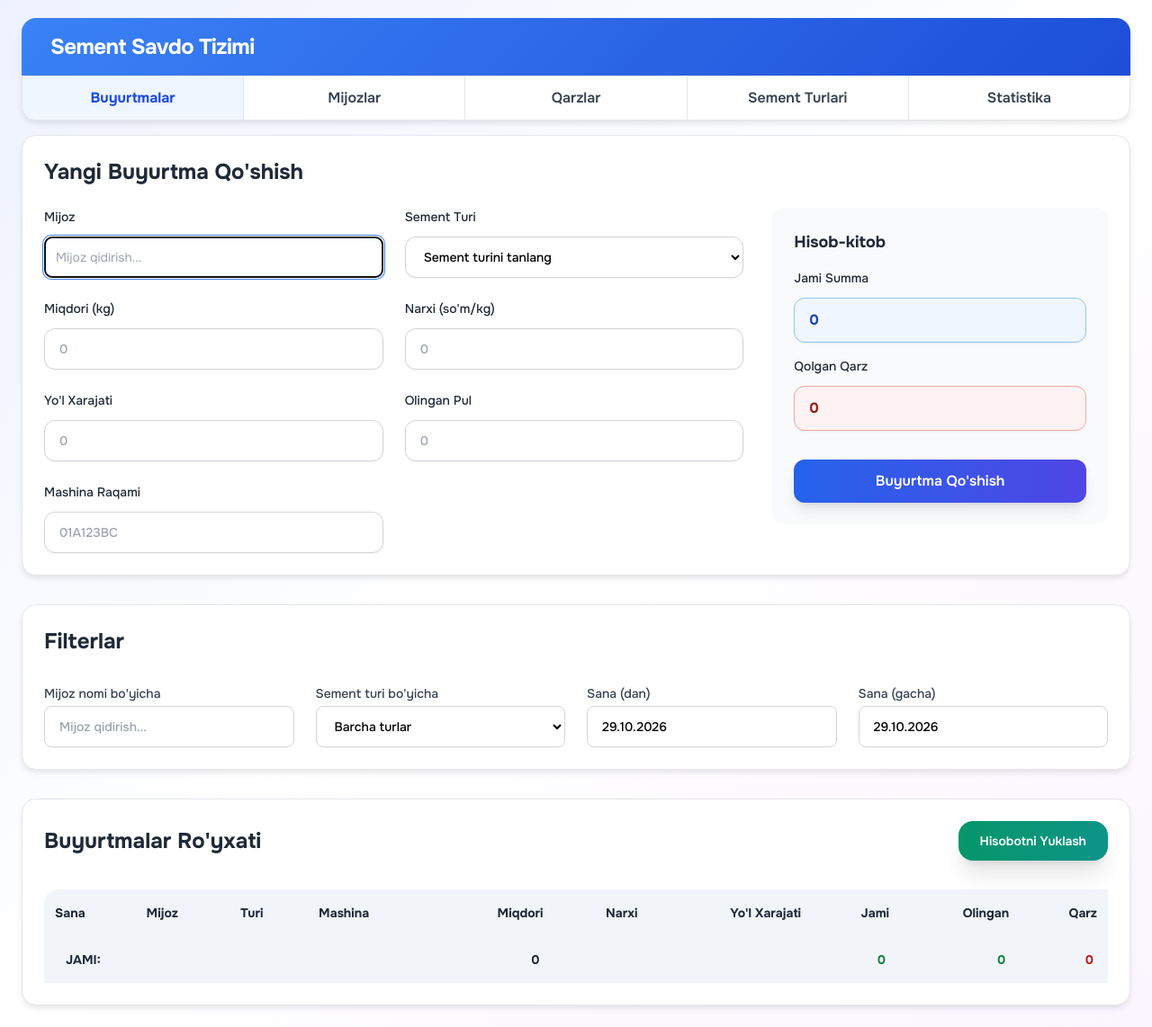
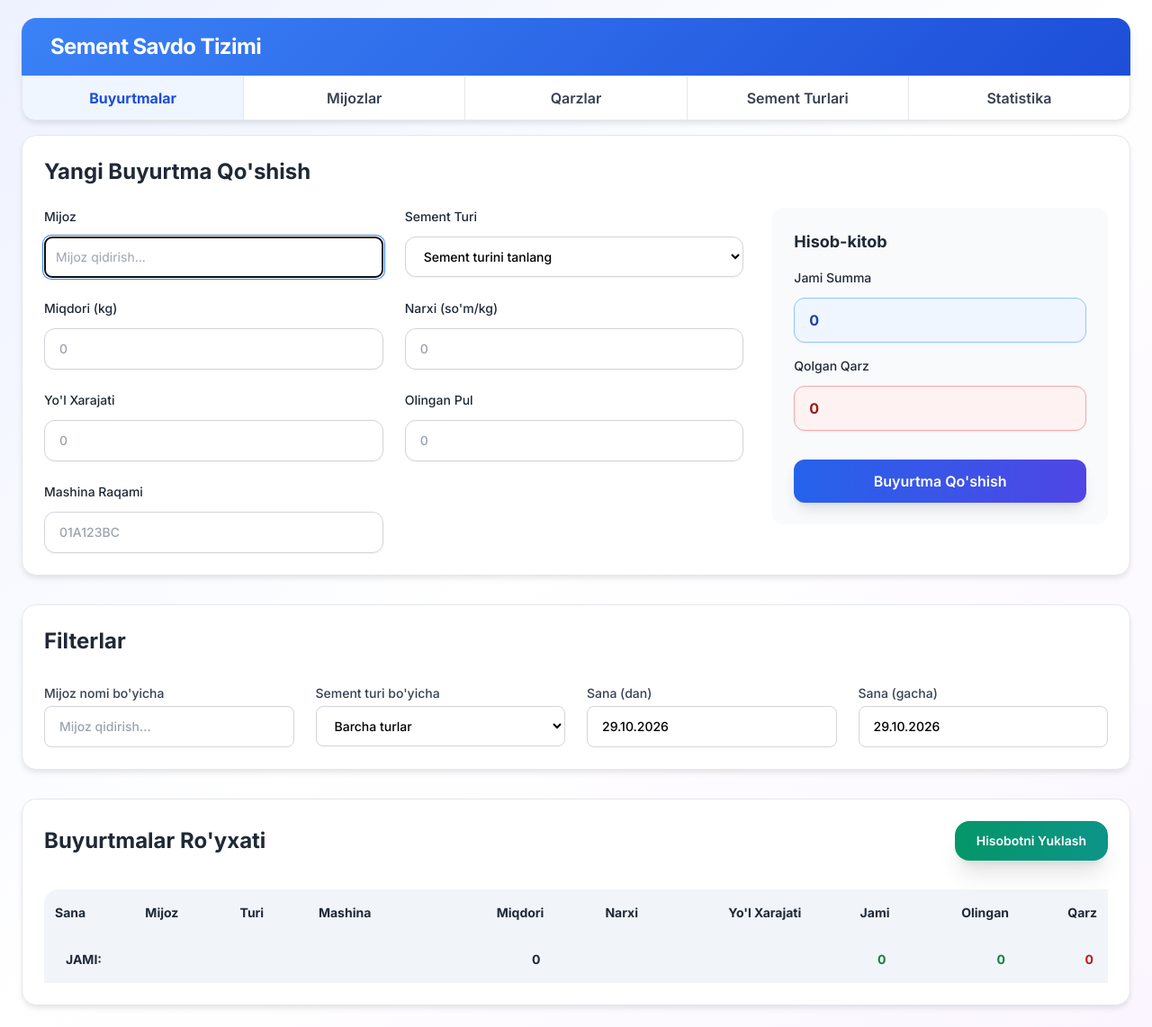
Before and after one commit to clashcoocac-cyber/cement-finance, a Django app: page / in a window 1280 px wide. Shown: the whole page at 90% size. Run offline with Django 5.2, Linux system fonts and the light colour scheme; the visitor is signed in with stand-in values (Sample User, id 1); data that the repository does not hold is empty; parts of the project's set-up code (start-up, migrations or seed data) failed here and were passed over; some libraries are stand-ins or nearby versions.

Commit message:
Font: Inter instead of Onest (clean digits, Latin and Cyrillic)
Co-Authored-By: Claude Sonnet 5.5 <noreply@anthropic.com>

```diff
--- a/templates/base.html
+++ b/templates/base.html
@@ -7,8 +7,8 @@
         <script src="https://cdn.tailwindcss.com"></script>
         <script src="https://cdnjs.cloudflare.com/ajax/libs/jspdf/2.5.1/jspdf.umd.min.js"></script>
         <style>
-            @import url('https://fonts.googleapis.com/css2?family=Onest:ital,wght@0,200..900;1,200..900&display=swap');
-            body { font-family: 'Onest', sans-serif; }
+            @import url('https://fonts.googleapis.com/css2?family=Inter:wght@400..800&display=swap');
+            body { font-family: 'Inter', system-ui, sans-serif; }
             .modern-card {
                 background: white;
                 border: 1px solid #e5e7eb;
--- a/templates/login.html
+++ b/templates/login.html
@@ -7,8 +7,8 @@
     <script src="https://cdn.tailwindcss.com"></script>
     <script src="https://cdnjs.cloudflare.com/ajax/libs/jspdf/2.5.1/jspdf.umd.min.js"></script>
     <style>
-        @import url('https://fonts.googleapis.com/css2?family=Onest:ital,wght@0,200..900;1,200..900&display=swap');
-        body { font-family: 'Onest', sans-serif; }
+        @import url('https://fonts.googleapis.com/css2?family=Inter:wght@400..800&display=swap');
+        body { font-family: 'Inter', system-ui, sans-serif; }
         .modern-card {
             background: white;
             border: 1px solid #e5e7eb;
--- a/templates/order_edit.html
+++ b/templates/order_edit.html
@@ -9,8 +9,8 @@
         <script src="https://cdn.tailwindcss.com"></script>
         <script src="https://cdnjs.cloudflare.com/ajax/libs/jspdf/2.5.1/jspdf.umd.min.js"></script>
         <style>
-            @import url('https://fonts.googleapis.com/css2?family=Onest:ital,wght@0,200..900;1,200..900&display=swap');
-            body { font-family: 'Onest', sans-serif; }
+            @import url('https://fonts.googleapis.com/css2?family=Inter:wght@400..800&display=swap');
+            body { font-family: 'Inter', system-ui, sans-serif; }
             .modern-card {
                 background: white;
                 border: 1px solid #e5e7eb;
```
Also changed, not shown: finance/tests.py (+9 -0 lines).
